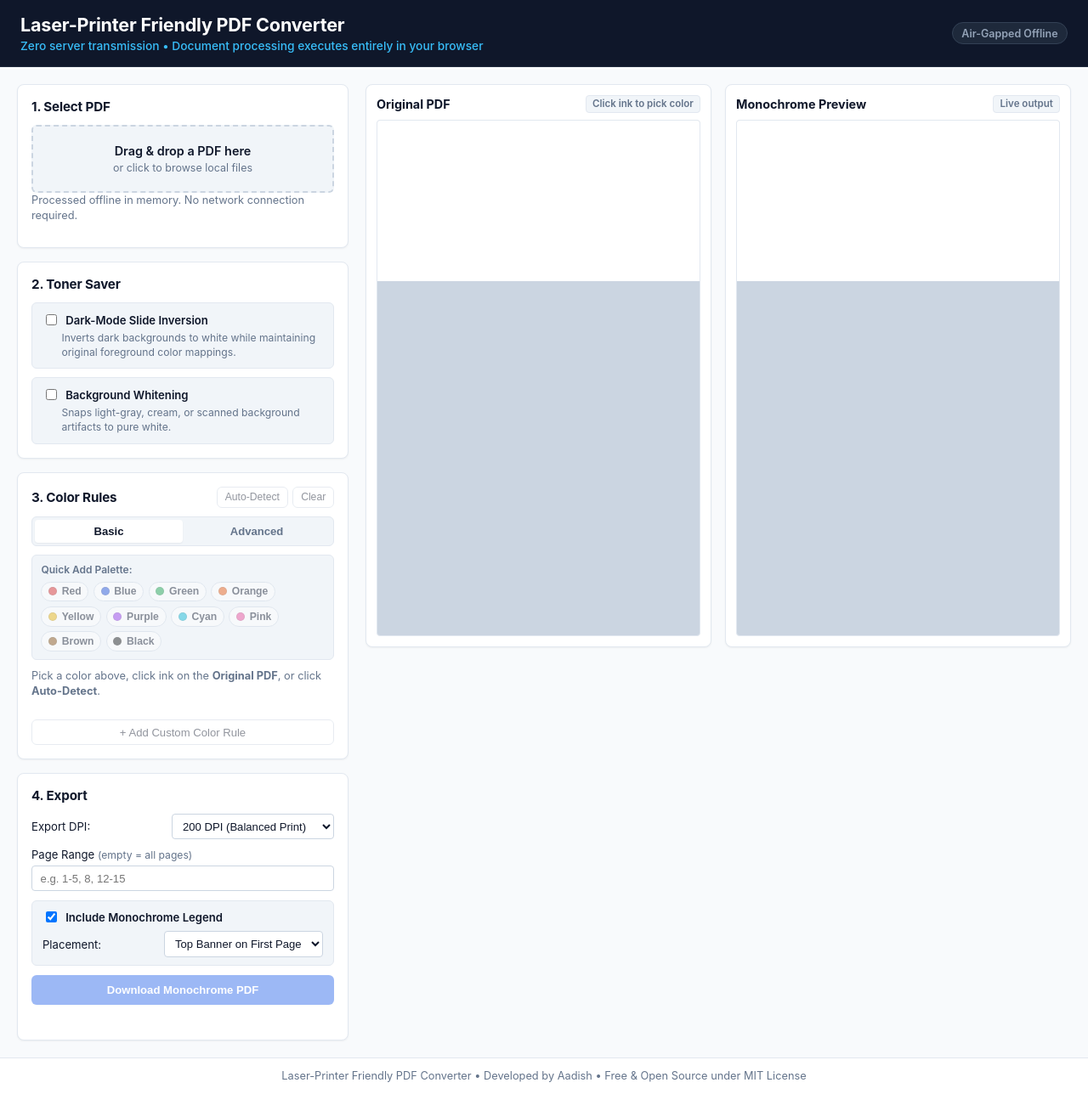
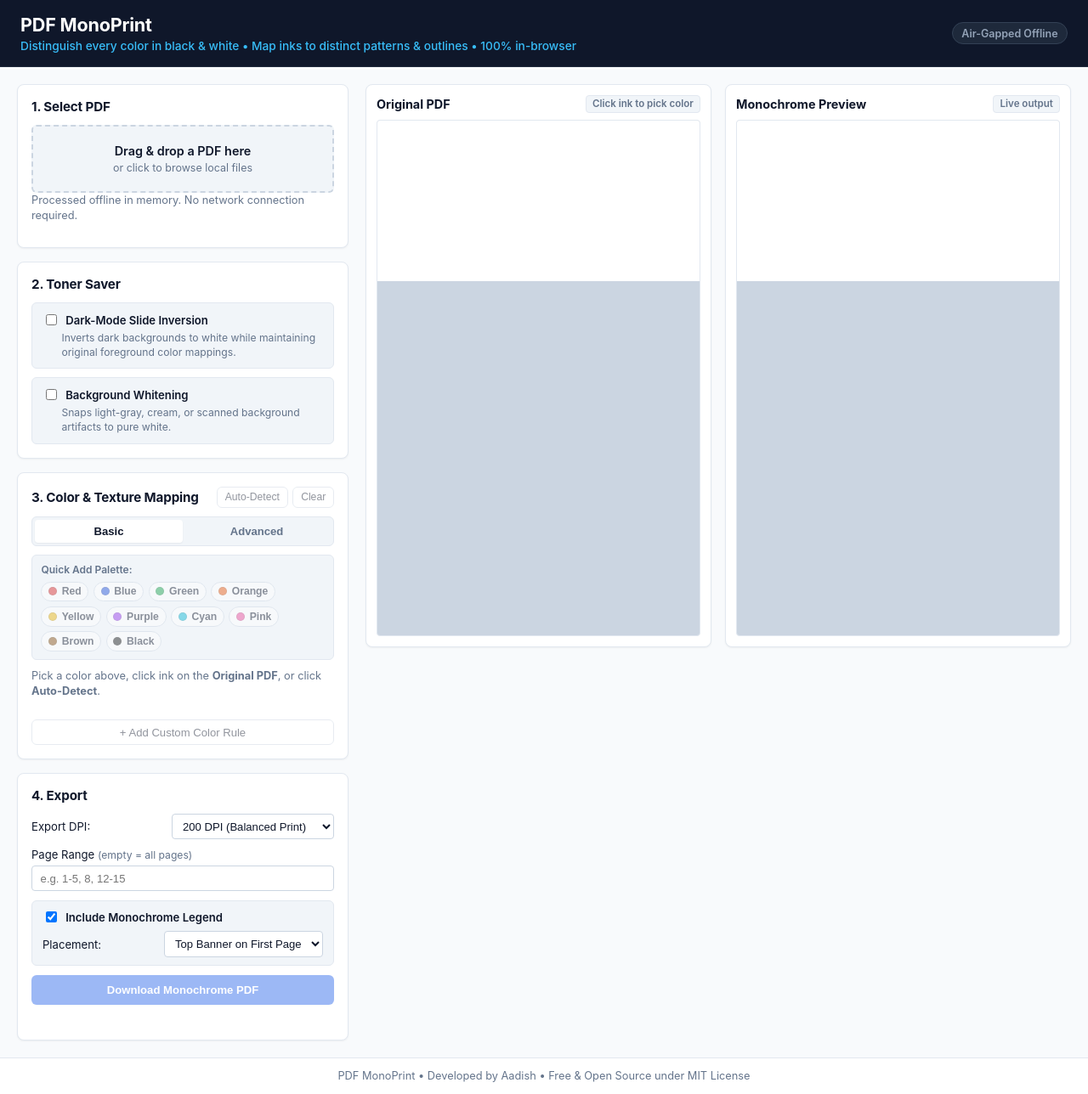
Before and after one commit to Aadish14/pdf-monoprint, a plain HTML site: page index.html in a window 1280 px wide. Shown: the whole page at 85% size. Drawn offline with Linux system fonts and the light colour scheme.

Commit message:
Update branding to PDF MonoPrint and emphasize color distinguishability

```diff
--- a/index.html
+++ b/index.html
@@ -3,8 +3,8 @@
 <head>
   <meta charset="UTF-8" />
   <meta name="viewport" content="width=device-width, initial-scale=1.0" />
-  <title>Laser-Printer Friendly PDF Converter</title>
-  <meta name="description" content="Client-side tool to convert PDF slides and diagrams into high-contrast, laser-printer friendly monochrome documents." />
+  <title>PDF MonoPrint — Distinguish Colors in Monochrome PDFs</title>
+  <meta name="description" content="Preserve color meaning on black &amp; white printouts. Convert color charts, graphs, and slides into easily distinguishable monochrome PDFs with hatch patterns, textures, and outlines." />
   <link rel="stylesheet" href="style.css" />
   <!-- Local air-gapped libraries -->
   <script src="vendor/pdf.min.js"></script>
@@ -28,9 +28,9 @@
   <header class="app-header">
     <div class="header-main">
       <div class="header-titles">
-        <h1>Laser-Printer Friendly PDF Converter</h1>
+        <h1>PDF MonoPrint</h1>
         <p class="privacy-note">
-          Zero server transmission &bull; Document processing executes entirely in your browser
+          Distinguish every color in black &amp; white &bull; Map inks to distinct patterns &amp; outlines &bull; 100% in-browser
         </p>
       </div>
       <div class="header-meta">
@@ -95,7 +95,7 @@
       <!-- Section 3: Color Rules -->
       <section class="panel">
         <div class="panel-header">
-          <h2 class="panel-title">3. Color Rules</h2>
+          <h2 class="panel-title">3. Color &amp; Texture Mapping</h2>
           <div class="header-actions">
             <button id="autoDetectPageBtn" class="btn-sm" disabled title="Detect visible ink colors on current page">Auto-Detect</button>
             <button id="clearRulesBtn" class="btn-sm" disabled title="Clear all color rules">Clear</button>
@@ -220,7 +220,7 @@
 
   <footer class="app-footer">
     <p>
-      Laser-Printer Friendly PDF Converter &bull; Developed by Aadish &bull; Free &amp; Open Source under MIT License
+      PDF MonoPrint &bull; Developed by Aadish &bull; Free &amp; Open Source under MIT License
     </p>
   </footer>
 
```
Also changed, not shown: 1 other file.
